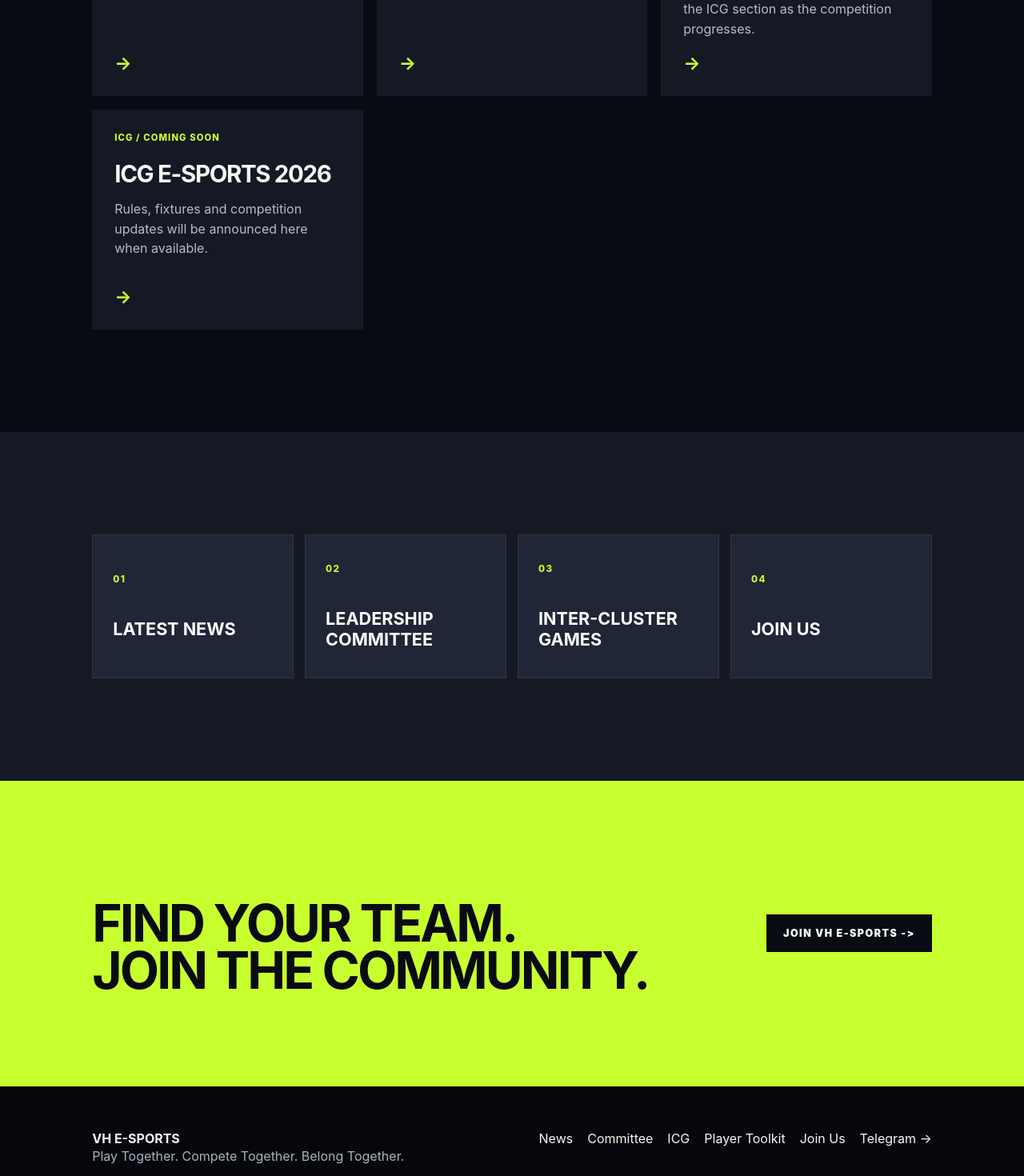
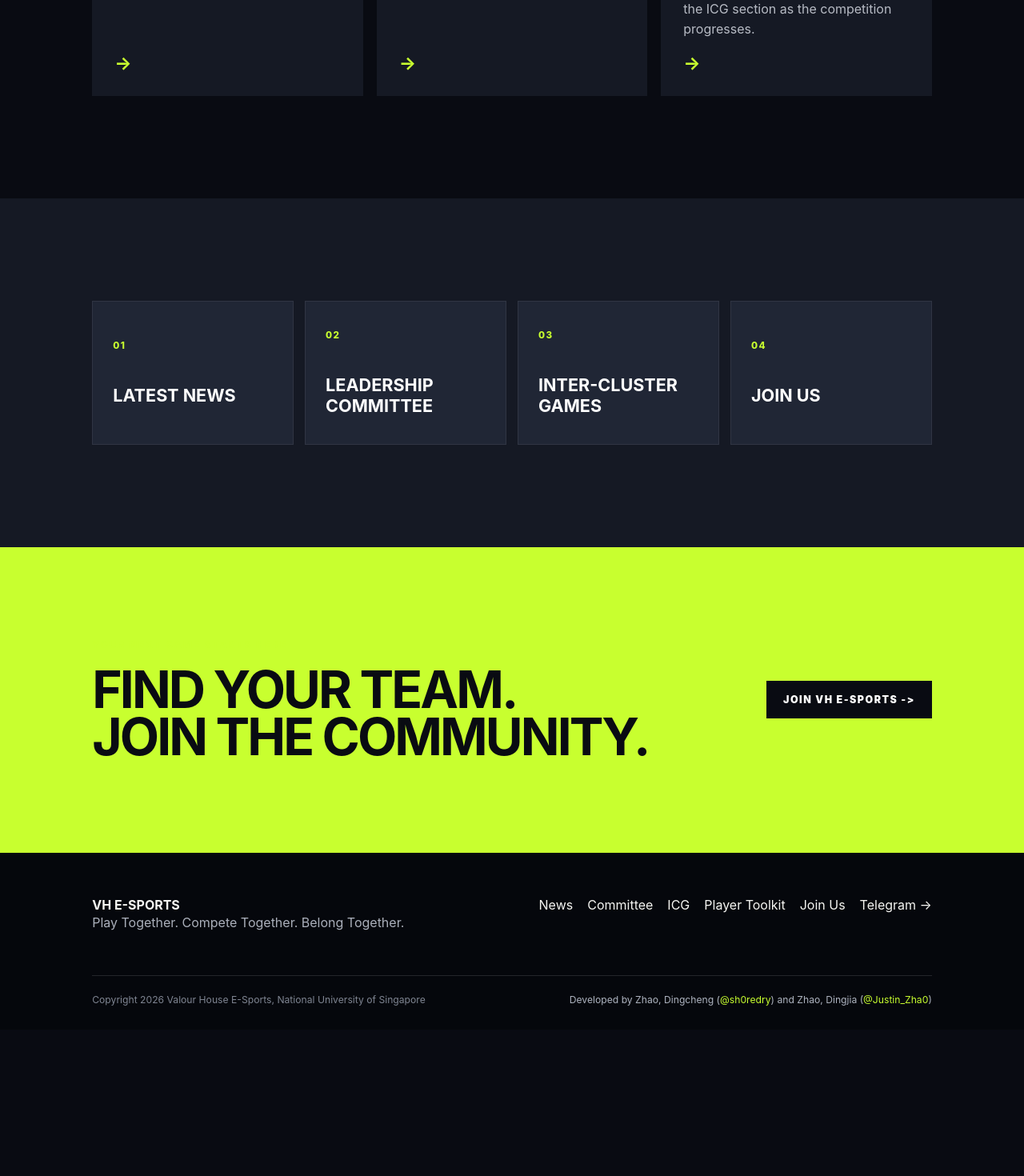
Before and after one commit to sh0redry/VHesports_portal, a React (Vite) app: page / in a window 1280 px wide. Shown: the part 4720-6190 px from the top of the page at 80% size. After the commit the page ends 6007 px from the top, so only its background shows below. Built offline with nearby package versions, Linux system fonts and the light colour scheme.

Commit message:
fix bugs in v0.3.0

```diff
--- a/app/icgRulebooks.ts
+++ b/app/icgRulebooks.ts
@@ -9,7 +9,7 @@ export const rulebooks: Record<"MLBB" | "VALORANT", Rulebook> = {
   MLBB: {
     title: "Mobile Legends: Bang Bang (MLBB)",
     snapshot: [
-      ["Date", "8 Oct 2026"], ["Time", "17:15-20:30"], ["Preferred venue", "Valour House Level 2 Seminar Room"],
+      ["Date", "11 Oct 2026"], ["Time", "17:15-20:30"], ["Preferred venue", "Valour House Level 2 Seminar Room"],
       ["Game mode", "Standard 5v5 Draft and Pick Mode"], ["Match format", "Best-of-One (BO1)"], ["Format", "Single round robin"],
       ["Points", "Win = 1 point; loss = 0 points"], ["Player devices", "Players use their own mobile devices and valid MLBB accounts"], ["Match areas", "Two matches may run concurrently"],
     ],
@@ -26,15 +26,15 @@ export const rulebooks: Record<"MLBB" | "VALORANT", Rulebook> = {
   VALORANT: {
     title: "VALORANT",
     snapshot: [
-      ["Competition days", "9-11 Oct 2026"], ["Preferred venue", "NUS E-Sports Room at Yusof Ishak House (YIH)"], ["Game mode", "Standard 5v5 Competitive Mode"], ["Match format", "Best-of-One (BO1)"],
+      ["Competition days", "16-18 Oct 2026"], ["Preferred venue", "NUS E-Sports Room at Yusof Ishak House (YIH)"], ["Game mode", "Standard 5v5 Competitive Mode"], ["Match format", "Best-of-One (BO1)"],
       ["Format", "Single round robin"], ["Points", "Win = 1 point; loss = 0 points"], ["Match distribution", "10 matches across 3 days (4 + 3 + 3)"], ["Equipment provided", "Desktop PC and monitor with VALORANT installed, keyboard, mouse, and headset"], ["Player peripherals", "Players are strongly encouraged to bring and use their own compatible peripherals"],
     ],
     fixtures: {
       headers: ["Day", "Match", "Fixture"],
-      rows: [["Day 1", "Match 1", "Cluster 2 vs Cluster 3"], ["Day 1", "Match 2", "Cluster 3 vs Cluster 1"], ["Day 1", "Match 3", "Cluster 1 vs Cluster 4"], ["Day 1", "Match 4", "Cluster 4 vs Cluster 5"], ["Day 2", "Match 5", "Cluster 1 vs Cluster 5"], ["Day 2", "Match 6", "Cluster 5 vs Cluster 3"], ["Day 2", "Match 7", "Cluster 2 vs Cluster 4"], ["Day 3", "Match 8", "Cluster 1 vs Cluster 2"], ["Day 3", "Match 9", "Cluster 2 vs Cluster 5"], ["Day 3", "Match 10", "Cluster 3 vs Cluster 4"]],
+      rows: [["Day 1", "Match 1", "Cluster 1 vs Cluster 2"], ["Day 1", "Match 2", "Cluster 3 vs Cluster 4"], ["Day 1", "Match 3", "Cluster 4 vs Cluster 5"], ["Day 2", "Match 4", "Cluster 1 vs Cluster 4"], ["Day 2", "Match 5", "Cluster 1 vs Cluster 3"], ["Day 2", "Match 6", "Cluster 2 vs Cluster 5"], ["Day 3", "Match 7", "Cluster 2 vs Cluster 4"], ["Day 3", "Match 8", "Cluster 2 vs Cluster 3"], ["Day 3", "Match 9", "Cluster 3 vs Cluster 5"], ["Day 3", "Match 10", "Cluster 1 vs Cluster 5"]],
     },
     sections: [
-      { title: "Sub-Schedule", items: ["9 Oct 2026: 13:45-14:00 Check-in; 14:00-18:00 Matches 1-4", "10 Oct 2026: 18:45-19:00 Check-in; 19:00-22:00 Matches 5-7", "11 Oct 2026: 18:45-19:00 Check-in; 19:00-22:00 Matches 8-10 and final results confirmation"] },
+      { title: "Sub-Schedule", items: ["16 Oct 2026: 17:45-18:00 Check-in; 18:00-21:00 Matches 1-3", "17 Oct 2026: 18:45-19:00 Check-in; 19:00-22:00 Matches 4-6", "18 Oct 2026: 17:45-18:00 Check-in; 18:00-22:00 Matches 7-10; 22:00-22:15 Final results confirmation / tie-break arrangement if required"] },
       { title: "Team, Skirmish, and Map Selection Rules", items: ["Each cluster fields one VALORANT team", "Team composition: 5 + 1 substitute", "A player may also join the MLBB roster only if there are insufficient players to form separate rosters.", "Every five-player lineup may have at most 3 players of the same nationality", "The lineup must not consist entirely of players of the same gender", "Players must be current Valour House residents and may represent only their own cluster", "Before every official match, each team nominates 1 player for a 1v1 skirmish", "Skirmish format: first to 5 eliminations, no abilities, no draw, no weapon restriction", "The skirmish winner chooses the map", "The opposing team then chooses whether to start on Attack or Defence", "No additional map pick/ban phase", "The tournament map pool normally follows the current official VALORANT Competitive map pool unless otherwise announced"] },
       { title: "Tie-Breaks, Punctuality, and Match Rules", items: ["Two-team tie: the head-to-head winner ranks higher", "Three or more teams tied: rank by head-to-head record among tied teams, then round differential among tied teams, then overall round differential, then total rounds won; if still tied, a tie-break match will be played where possible, otherwise a supervised random draw may be used", "Teams must report at least 15 minutes before the scheduled match", "A team unable to field 5 eligible players within 10 minutes after the scheduled start may receive a match loss", "A forfeit because a team cannot field an eligible lineup will normally be recorded as a 13-0 victory for the opposing team for ranking and round-differential purposes", "The match becomes official once the first competitive round begins, unless the referee orders a restart", "Immediately after each match, the referee records the winner and captures the final scoreboard"] },
       { title: "Technical and Conduct Rules", items: ["Prohibited: cheats or unauthorised third-party software; scripts or macros that provide a competitive advantage; deliberate exploitation of bugs; unauthorised spectator assistance; external coaching during active gameplay; stream sniping; deliberate technical manipulation", "For any connection or device issue, notify the referee immediately", "A restart may be granted for a verified organiser, server, or venue-network issue that materially affects fair play", "Intentional disconnection or exploitation of a technical issue may result in a match loss or disqualification", "All participants must maintain respectful behaviour: no harassment, abuse, or unprofessional conduct"] },
--- a/app/page.tsx
+++ b/app/page.tsx
@@ -37,7 +37,7 @@ function Header({ route, go }: { route: Page; go: (to: Page) => void }) {
 
 function Footer({ go }: { go: (to: Page) => void }) {
   const nav = (to: Page) => (event: React.MouseEvent<HTMLAnchorElement>) => { event.preventDefault(); go(to); };
-  return <footer className="site-footer"><div className="footer-top"><div><strong>VH E-SPORTS</strong><p>Play Together. Compete Together. Belong Together.</p></div><div className="footer-links"><a href="/news" onClick={nav("/news")}>News</a><a href="/committee" onClick={nav("/committee")}>Committee</a><a href="/icg" onClick={nav("/icg")}>ICG</a><a href="/toolkit" onClick={nav("/toolkit")}>Player Toolkit</a><a href="/join" onClick={nav("/join")}>Join Us</a><a href={telegramUrl} target="_blank" rel="noreferrer">Telegram -&gt;</a></div></div><div className="footer-bottom"><span>Copyright {new Date().getFullYear()} Valour House E-Sports, National University of Singapore</span><span className="developer-credit">Developed by Andy Zhao (<a href="https://github.com/sh0redry" target="_blank" rel="noopener noreferrer">@sh0redry</a>) and Justin Zhao (<a href="https://t.me/Justin_Zha0" target="_blank" rel="noopener noreferrer">@Justin_Zha0</a>)</span></div></footer>;
+  return <footer className="site-footer"><div className="footer-top"><div><strong>VH E-SPORTS</strong><p>Play Together. Compete Together. Belong Together.</p></div><div className="footer-links"><a href="/news" onClick={nav("/news")}>News</a><a href="/committee" onClick={nav("/committee")}>Committee</a><a href="/icg" onClick={nav("/icg")}>ICG</a><a href="/toolkit" onClick={nav("/toolkit")}>Player Toolkit</a><a href="/join" onClick={nav("/join")}>Join Us</a><a href={telegramUrl} target="_blank" rel="noreferrer">Telegram -&gt;</a></div></div><div className="footer-bottom"><span>Copyright {new Date().getFullYear()} Valour House E-Sports, National University of Singapore</span><span className="developer-credit">Developed by Zhao, Dingcheng (<a href="https://sh0redry.github.io/" target="_blank" rel="noopener noreferrer">@sh0redry</a>) and Zhao, Dingjia (<a href="https://t.me/Justin_Zha0" target="_blank" rel="noopener noreferrer">@Justin_Zha0</a>)</span></div></footer>;
 }
 
 function GameGrid({ title, items, alt = false }: { title: string; items: string[][]; alt?: boolean }) {
--- a/src/content/news/2026-10-icg-esports-2026.md
+++ /dev/null
@@ -1,7 +0,0 @@
----
-title: ICG E-Sports 2026
-date: COMING SOON
-tag: ICG
----
-
-Rules, fixtures and competition updates will be announced here when available.
```
